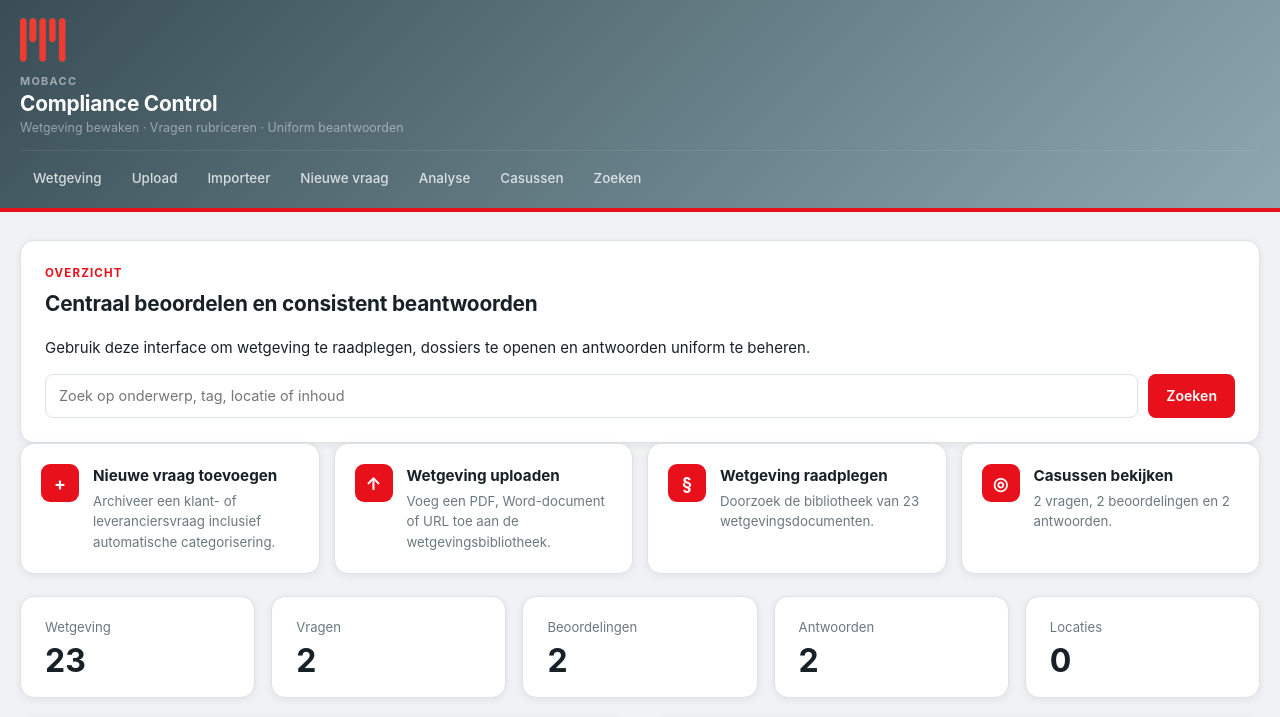
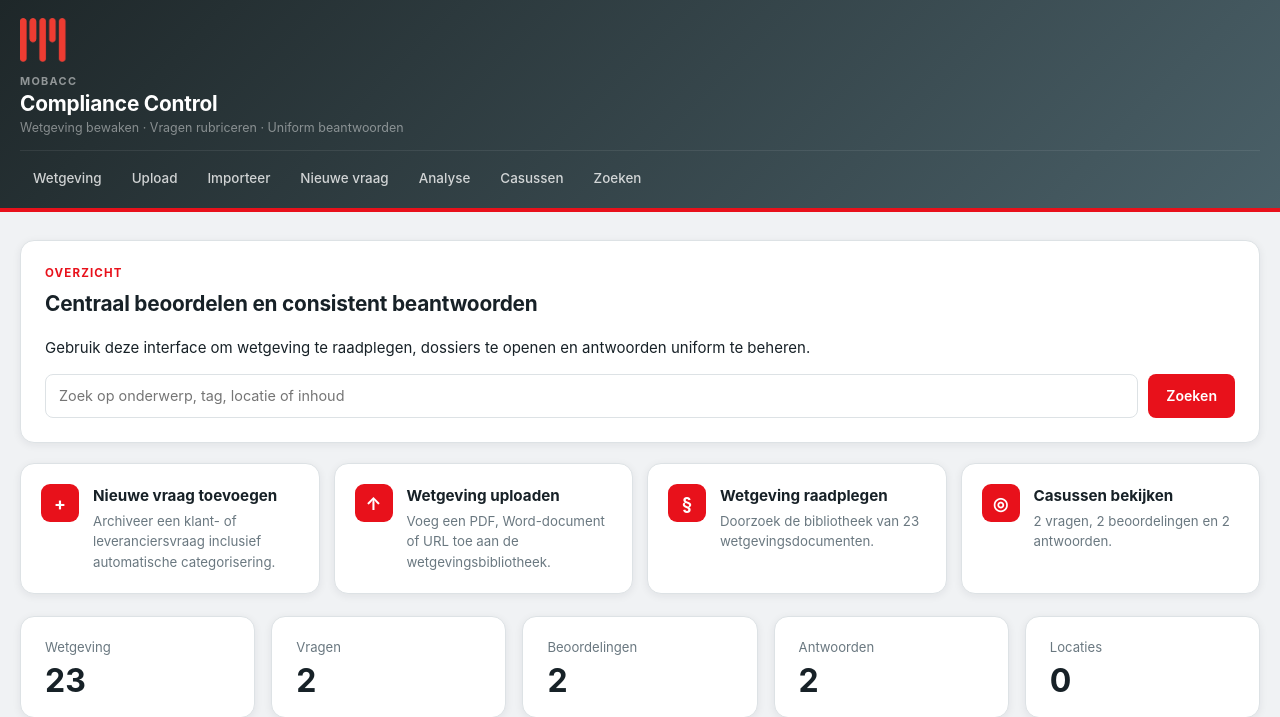
Before and after one commit to Mobacc-AI-Team/stinoil-esg, a Flask app: page / in a window 1280 px wide. Shown: the top 717 px of the page. Run offline with Flask 3, Linux system fonts and the light colour scheme; some libraries are stand-ins or nearby versions.

Commit message:
Header donkerder antraciet + witruimte onder hero-kaart
- Gradient: #1e2729 (diep antraciet) → #4a6068 (gedempte grijs-groen)
- .hero margin-bottom: 20px zodat actieblokken gelijke afstand hebben

Co-Authored-By: Claude Sonnet 4.6 <noreply@anthropic.com>

```diff
--- a/webapp/static/style.css
+++ b/webapp/static/style.css
@@ -44,7 +44,7 @@ a:hover { color: var(--brand-hover); text-decoration: underline; }
 
 /* ── Header ── */
 .site-header {
-  background: linear-gradient(135deg, #384d55 0%, #8ea8b2 100%);
+  background: linear-gradient(135deg, #1e2729 0%, #4a6068 100%);
   color: #fff;
   border-bottom: 4px solid var(--brand);
 }
@@ -206,6 +206,9 @@ h3 { margin: 0 0 8px; font-size: 1.05rem; font-weight: 600; }
 .stat         { display: flex; flex-direction: column; justify-content: space-between; padding: 20px 24px; }
 .stat span    { display: block; color: var(--muted); font-size: .82rem; margin-bottom: 8px; }
 .stat strong  { font-size: 2rem; font-weight: 700; line-height: 1; }
+
+/* ── Hero ── */
+.hero { margin-bottom: 20px; }
 
 /* ── Action cards (dashboard) ── */
 .action-cards {
```
